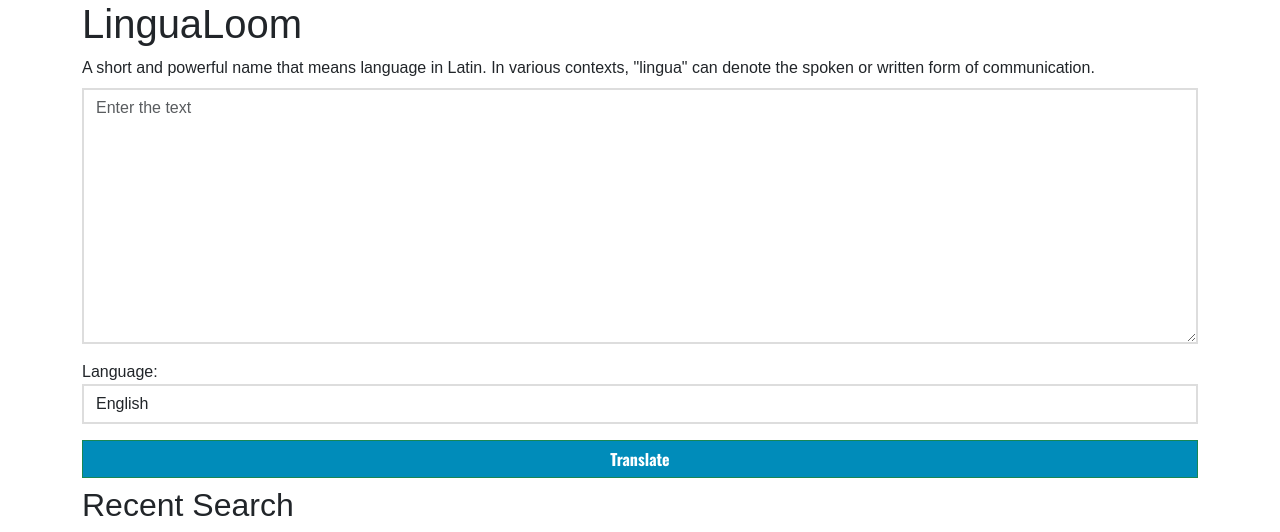
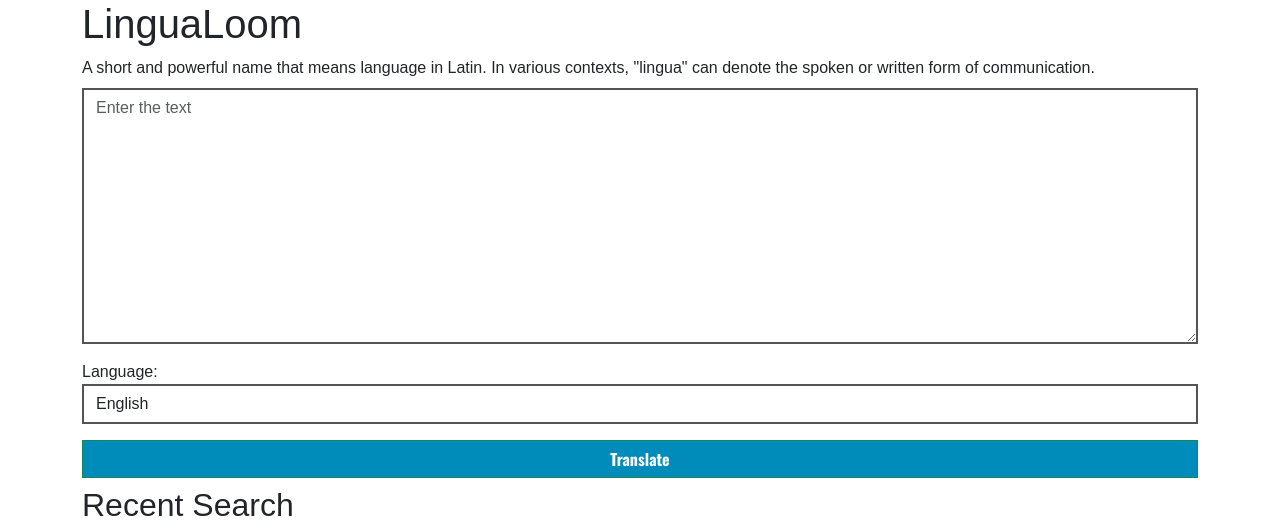
Before and after one commit to CodeTechAnvi18/translation-ai-flask, a Flask app: page / in a window 1280 px wide. Shown: the top 532 px of the page. Run offline with Flask 3, Linux system fonts and the light colour scheme; data that the repository does not hold is empty.

Commit message:
Update index.html

```diff
--- a/templates/index.html
+++ b/templates/index.html
@@ -17,7 +17,7 @@
       }
 
       .form-control {
-        border: 2px solid #ddd;
+        border: 2px solid #555555;
         border-radius: 0rem;
       }
 
```
